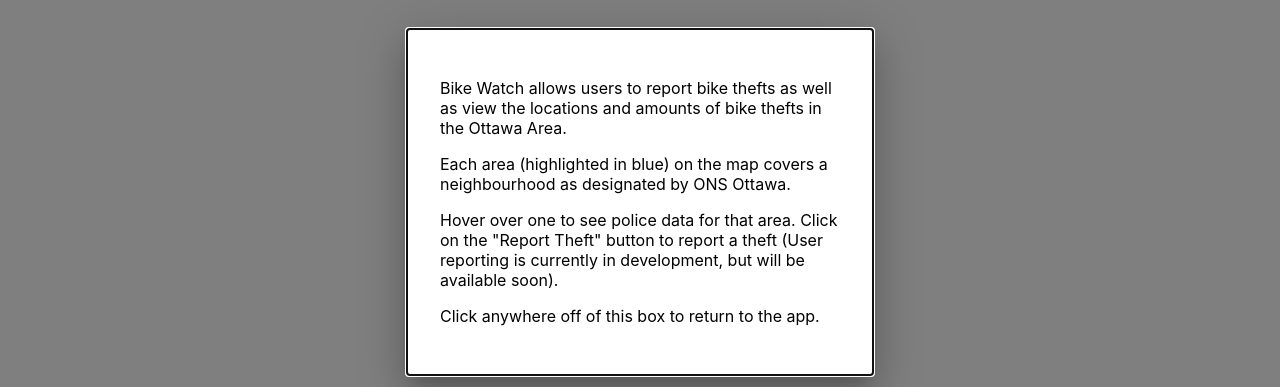
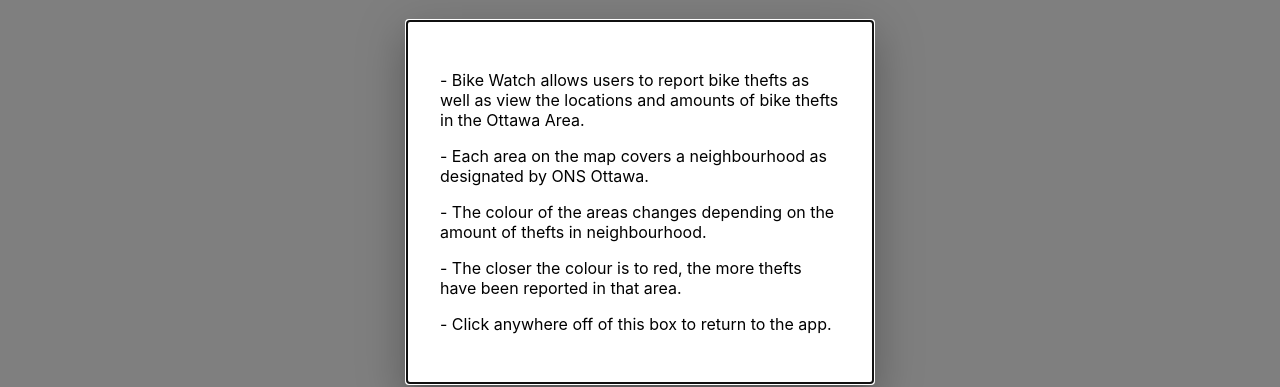
Before and after one commit to cyubit/CSI4103-BikeWatch, a React (Create React App) app: page / in a window 1280 px wide. Both pictures are taken after a click on the picture 1239 px from the left and 38 px from the top of the page. Shown: the part 198-585 px from the top of the page. Built offline with nearby package versions, Linux system fonts and the light colour scheme.

Commit message:
Updated Help Text

```diff
--- a/src/Header.js
+++ b/src/Header.js
@@ -34,10 +34,11 @@
             </Grid>
             <Modal open={open} onClose={handleClose}>
                 <Box sx={style}>
-                    <p>Bike Watch allows users to report bike thefts as well as view the locations and amounts of bike thefts in the Ottawa Area.</p>
-                    <p> Each area (highlighted in blue) on the map covers a neighbourhood as designated by ONS Ottawa. </p>
-                    <p>Hover over one to see police data for that area. Click on the "Report Theft" button to report a theft (User reporting is currently in development, but will be available soon). </p>
-                    <p>Click anywhere off of this box to return to the app.</p>
+                    <p>- Bike Watch allows users to report bike thefts as well as view the locations and amounts of bike thefts in the Ottawa Area.</p>
+                    <p>- Each area on the map covers a neighbourhood as designated by ONS Ottawa. </p>
+                    <p>- The colour of the areas changes depending on the amount of thefts in neighbourhood.</p>
+                    <p>- The closer the colour is to red, the more thefts have been reported in that area.</p>
+                    <p>- Click anywhere off of this box to return to the app.</p>
                 </Box>
             </Modal>
         </div>
```
